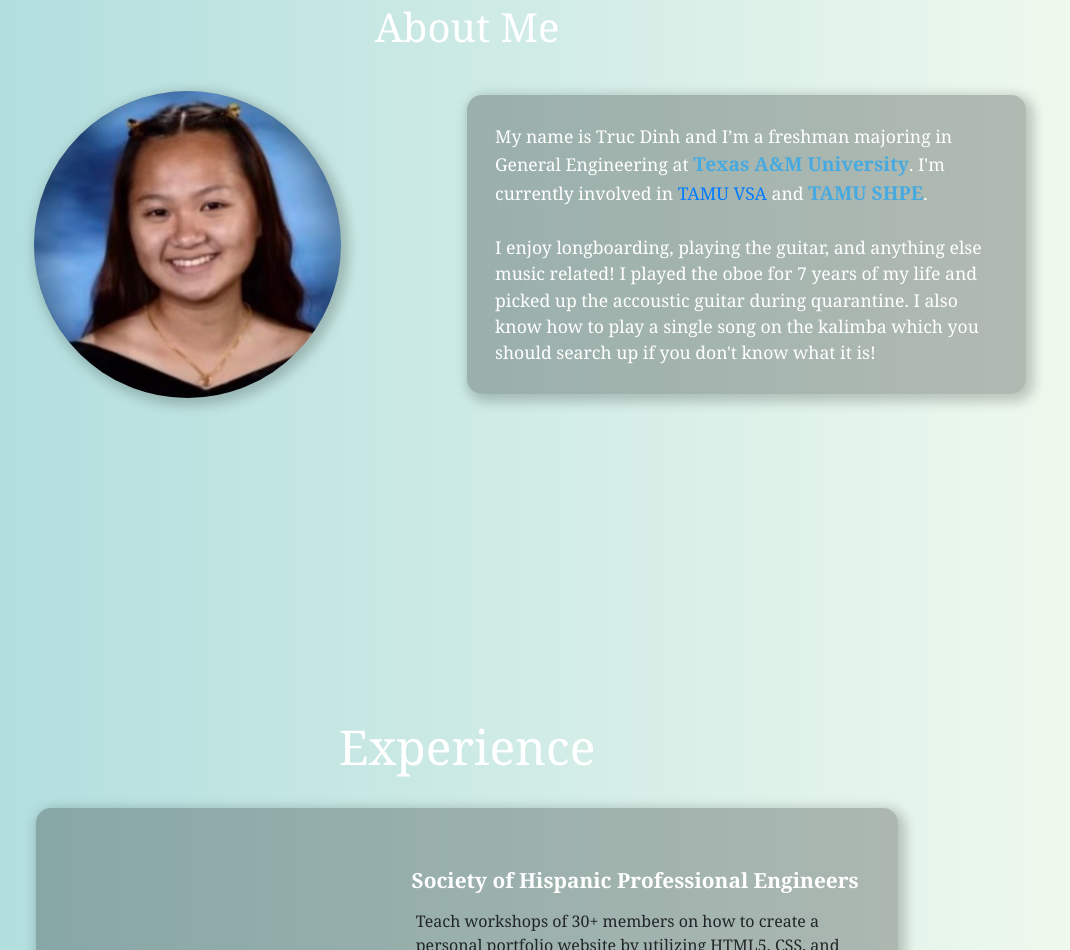
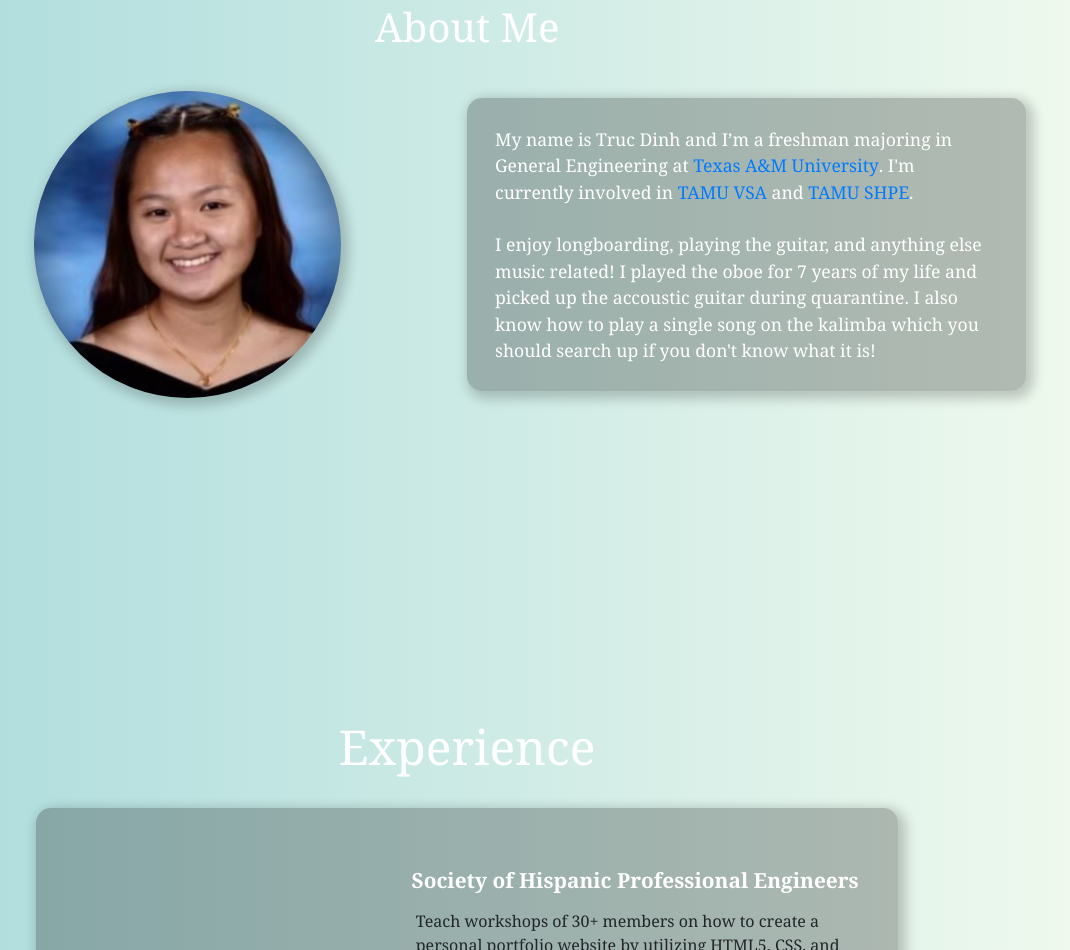
Before and after one commit to truck-panda/personal-website, a plain HTML site: page index.html in a window 1280 px wide. Shown: the part 882-1832 px from the top of the page, without its empty margins (173-1243 px from the left). Drawn offline with nearby package versions, Linux system fonts and the light colour scheme.

Commit message:
link color change

```diff
--- a/index.html
+++ b/index.html
@@ -115,10 +115,10 @@
                         <!-- Added cool effects to parts of the "text" by using links and css -->
                         <!-- If you want to remove them, delete everything between the <a> to </a> tags -->
                         <p>My name is Truc Dinh and I’m a freshman majoring in General Engineering at
-                            <a href="https://engineering.tamu.edu/" target="_blank" class="aboutMe-link">Texas A&M University</a>.
+                            <a href="https://engineering.tamu.edu/" target="_blank" class="aboutMe=link">Texas A&M University</a>.
                              I'm currently involved in
                             <a href="https://www.tamuvsa.org/" target="_blank" class="aboutMe=link">TAMU VSA</a> and
-                            <a href="https://www.tamushpe.org/index.html" target="_blank" class="aboutMe-link">TAMU SHPE</a>.
+                            <a href="https://www.tamushpe.org/index.html" target="_blank" class="aboutMe=link">TAMU SHPE</a>.
                         </p>
                         <br>
                         <p>I enjoy longboarding, playing the guitar, and anything else music related!
```
